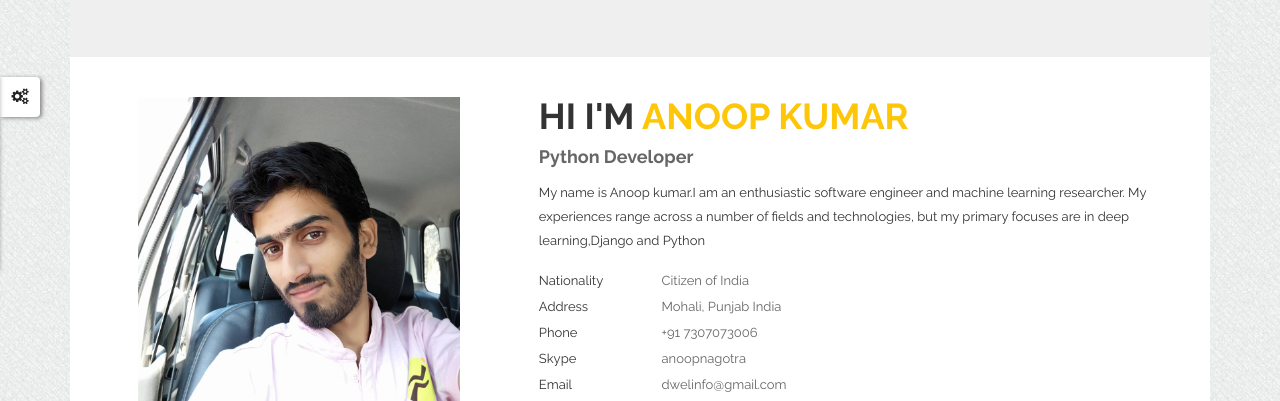
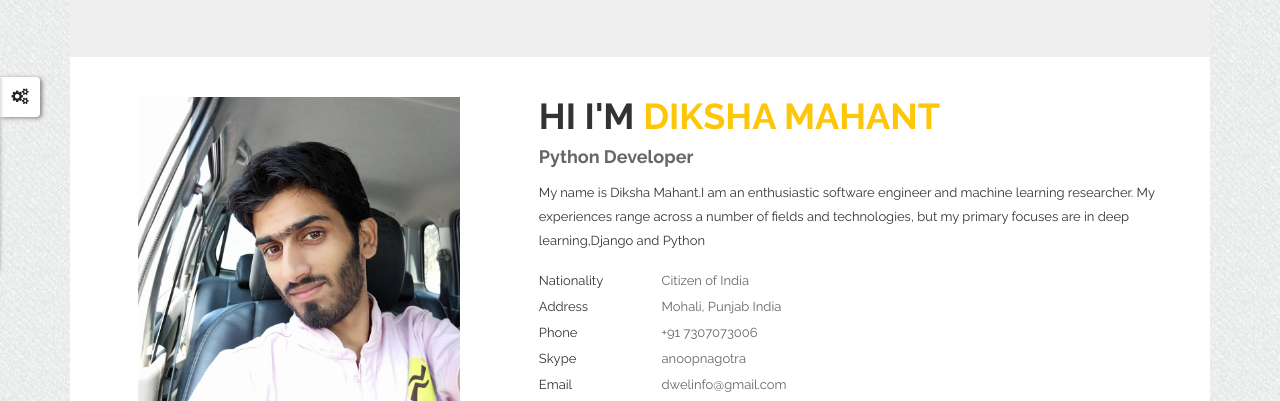
Before and after one commit to dikshamahant/dikshamahant.github.io, a plain HTML site: page index.html in a window 1280 px wide. Shown: the part 83-484 px from the top of the page. Drawn offline with Linux system fonts and the light colour scheme; some packages are replaced by stand-ins of ours.

Commit message:
enhacement

```diff
--- a/index.html
+++ b/index.html
@@ -6,7 +6,7 @@
         <meta name="viewport" content="width=device-width, initial-scale=1">
         <link rel="icon" href="img/favicon.png" type="image/x-icon" />
         <!-- The above 3 meta tags *must* come first in the head; any other head content must come *after* these tags -->
-        <title>Anoop Nagotra - Resume</title>
+        <title>Diksha Mahant - Resume</title>
 
         <!-- Icon css link -->
         <link href="vendors/material-icon/css/materialdesignicons.min.css" rel="stylesheet">
@@ -89,9 +89,9 @@
                         </div>
                         <div class="col-md-7">
                             <div class="row person_details">
-                                <h3>Hi I'm <span>Anoop Kumar</span></h3>
+                                <h3>Hi I'm <span>Diksha Mahant</span></h3>
                                 <h4>Python Developer</h4>
-                                <p>My name is Anoop kumar.I am an enthusiastic software engineer and machine learning researcher. My experiences range across a number of fields and technologies, but my primary focuses are in deep learning,Django and Python</p>
+                                <p>My name is Diksha Mahant.I am an enthusiastic software engineer and machine learning researcher. My experiences range across a number of fields and technologies, but my primary focuses are in deep learning,Django and Python</p>
                                 <div class="person_information">
                                     <ul>
                                         <li><a href="#">Nationality</a></li>
```
